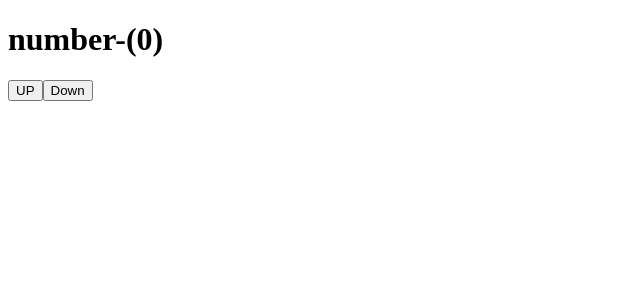
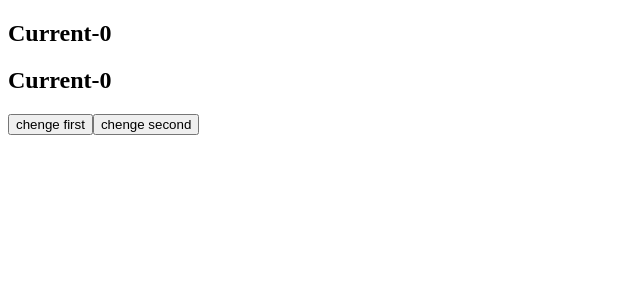
Before and after one commit to KaroHambaryan/React-conditional-rendering, a React (Create React App) app: page / in a window 1280 px wide. Shown: the top 300 px of the page, without its empty margins (0-640 px from the left). Built offline with nearby package versions, Linux system fonts and the light colour scheme.

Commit message:
ուսումնասիրում ենք useEffect-ի կախվածությունները

```diff
--- a/src/App.js
+++ b/src/App.js
@@ -1,27 +1,27 @@
 import { useEffect, useState } from "react";
 
 function App() {
-	const [num, setNum] = useState(0);
+	const [count, setCount] = useState(0);
+	const [deg, setDeg] = useState(0);
 
 	useEffect(() => {
-		console.log('redy');
-	},[])
+		console.log('worked...');
+	})
 
-	const countUp = () => {
-		setNum(num => ++num)
+	const chengeFirst = () => {
+		setCount(count => count + 1)
 	}
-
-	const countDown = () => {
-		setNum(num => --num)
+	const chengeSecond = () => {
+		setDeg(deg => deg + 10)
 	}
-
 	return (
 		<div >
-				<h1>number-({num})</h1>
-			<button onClick={countUp}>UP</button>
-			<button onClick={countDown}>Down</button>
-			</div>
-		);
+			<h2>Current-{count}</h2>
+			<h2>Current-{deg}</h2>
+			<button onClick={chengeFirst}>chenge first</button>
+			<button onClick={chengeSecond}>chenge second</button>
+		</div>
+	);
 
 }
 
```
